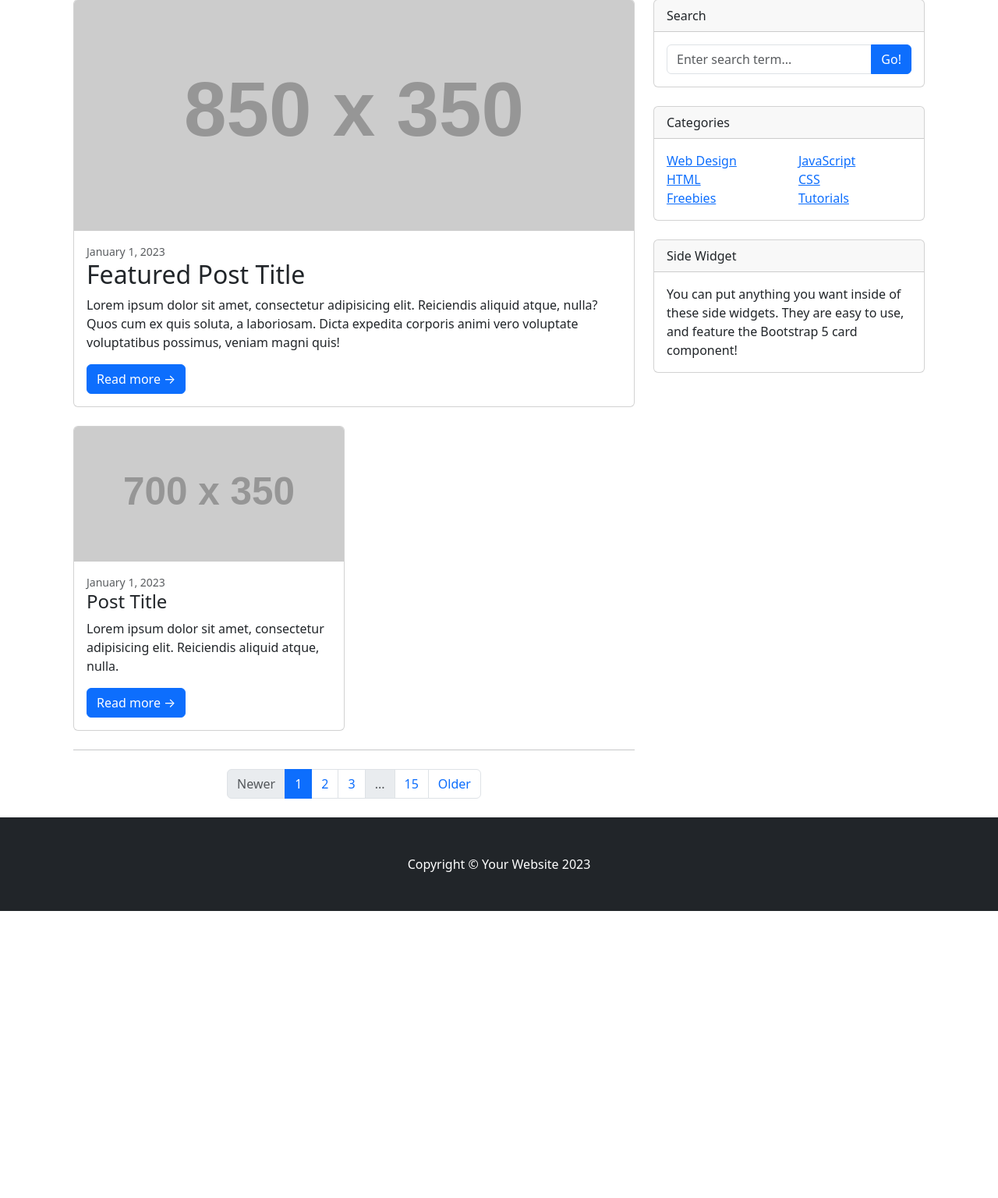
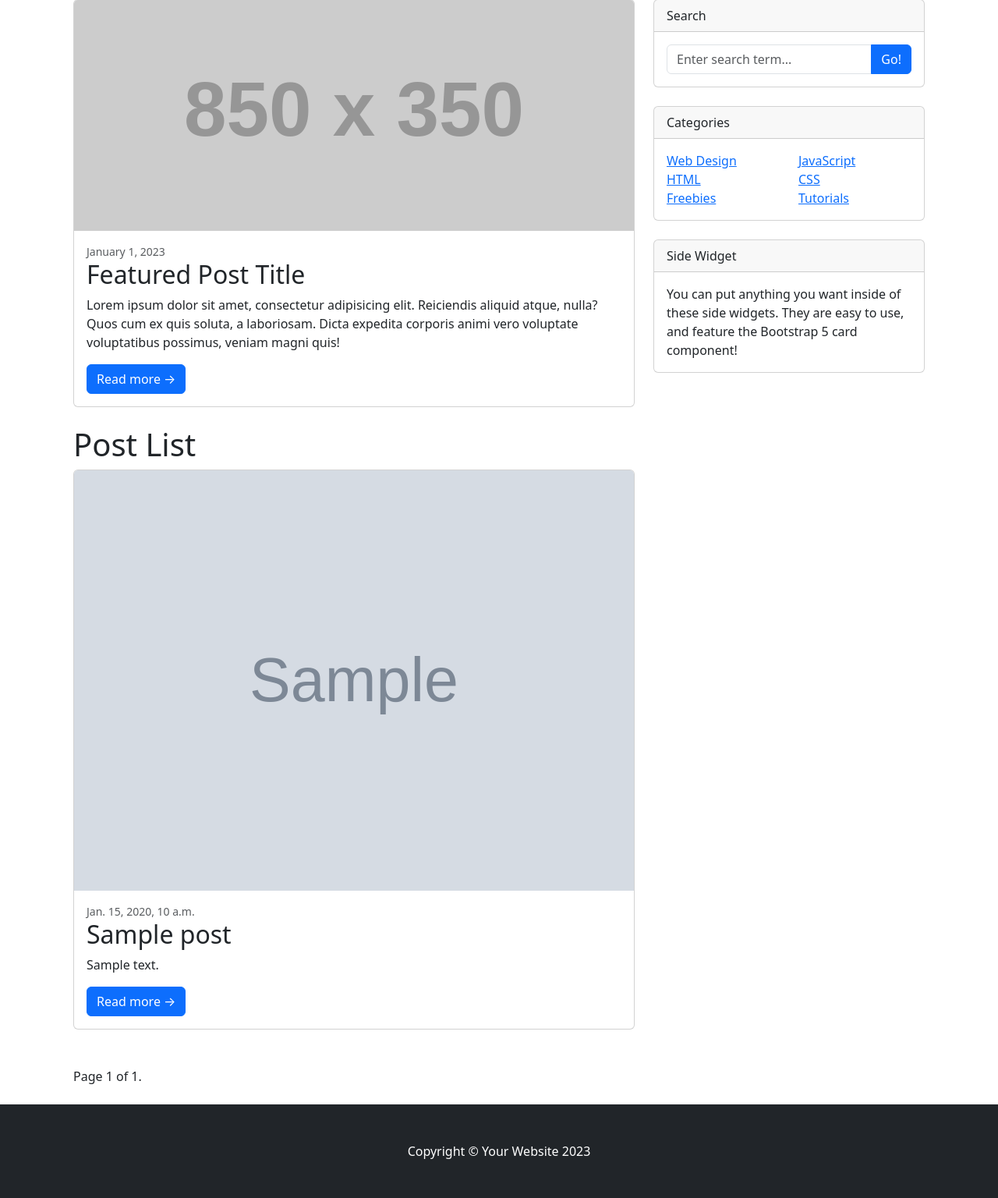
Before and after one commit to NareshNK5/Blog, a Django app: template Blog/app/templates/layout/home.html in a window 1280 px wide. Shown: the part 806-2342 px from the top of the page at 78% size. Before the commit the page ends 1974 px from the top, so only its background shows below. Run offline with Django 5.2, Linux system fonts and the light colour scheme; the template is opened without the code that fills it: most values are stand-ins (such as "Sample title", 1, 10 or a date in 2020); grey boxes marked "Sample" are stand-in pictures; grey boxes labelled with a size stand in for pictures from a placeholder-image service; data that the repository does not hold is empty; some libraries are stand-ins or nearby versions.

Commit message:
30/06/24 5pm

```diff
--- a/Blog/app/custome_views/user.py
+++ b/Blog/app/custome_views/user.py
@@ -1,4 +1,4 @@
-from django.shortcuts import render
+from django.shortcuts import render,get_object_or_404
 from django.http import HttpResponseRedirect,JsonResponse
 from app.models import *
 from rest_framework.decorators import api_view, permission_classes
@@ -26,18 +26,32 @@ def userBlog(request):
         return render(request,'user/userBlog.html',{"post":post,'user':un,'uid':uid})
 
 @api_view(["POST"])
-def userBlogPost(request):
+def userBlogPost(request,id):
     if request.session.has_key("user"):
         un = request.session['user']
         name = Tbluser.objects.get(username=un)
+        print(id)
         if request.method=="POST":
-            serializeData={}
-            serializeData["author"] = name
-            serializeData = Tblpostserializer(data = request.data)
-            if serializeData.is_valid():
-                serializeData.save()
-                return Response(serializeData.data,status=status.HTTP_200_OK)
-            return Response(serializeData.error,status=status.HTTP_400_BAD_REQUEST)
+            if id==0:
+                serializeData={}
+                serializeData["author"] = name
+                serializeData = Tblpostserializer(data = request.data)
+                if serializeData.is_valid():
+                    serializeData.save()
+                    return Response(serializeData.data,status=status.HTTP_200_OK)
+                return Response(serializeData.errors,status=status.HTTP_400_BAD_REQUEST)
+            else:
+                print("blog edit")
+                # serializeData={}
+                # serializeData["author"] = name
+                obj=get_object_or_404(Tblpost,id=id)
+                serializeData = Tblpostserializer(obj,data = request.data)
+                if serializeData.is_valid():
+                    print("valid")
+                    serializeData.save()
+                    return Response(serializeData.data,status=status.HTTP_200_OK)
+                print("Invalid")
+                return Response(serializeData.errors,status=status.HTTP_400_BAD_REQUEST)
     else:
         return HttpResponseRedirect('/api/loginPage/')
 
@@ -49,3 +63,19 @@ def userBlogView(request):
         serializer=Tblpostserializer(post,many=True)
         # print(educate)
         return Response(serializer.data)
+
+def blogPostImage(request):
+    if request.method == "POST":
+        id = request.POST["post"]
+        file = request.FILES["images"]
+        obj = Tblpost.objects.get(id=id)
+        obj.images=file
+        obj.save()
+        return HttpResponseRedirect('/api/userBlog/')
+
+@api_view(['GET'])
+def blogEdit(request,id):
+    print('blog edit')
+    edu_list = get_object_or_404(Tblpost,id=id)
+    serialize = Tblpostserializer(edu_list,many=False)
+    return Response(serialize.data)
--- a/Blog/app/static/js/blog.js
+++ b/Blog/app/static/js/blog.js
@@ -11,9 +11,9 @@ $(document).ready(function(){
                 '<td hidden="true">'+item.auther+'</td>'+
                 '<td>'+item.title+'</td>'+
                 '<td>'+item.content+'</td>'+
-                // '<td>'+item.images+'</td>'+
+                '<td><img class="w-75" src='+item.images+' alt="" /></td>'+
                 '<td>'+item.publication_date+'</td>'+
-                '<td><a href="/api/blogEdit/'+item.id+'/ "class="btn btn-primary update" id='+item.id+' data-toggle="modal" data-target="#educationadd" >Edit</a> <a href="edu_edit/'+item.id+'/ "class="btn btn-danger delete" data-toggle="modal" id='+item.id+' data-target="#deleteeducation">Delete</a></td>'+
+                '<td><a href="/api/blogEdit/'+item.id+'/ "class="btn btn-primary update" id='+item.id+' data-toggle="modal" data-target="#blogadd" >Edit</a> <a href="edu_edit/'+item.id+'/ "class="btn btn-danger delete" data-toggle="modal" id='+item.id+' data-target="#deleteblog">Delete</a></td>'+
                 '</tr>';
             });
             $('#blogview').html(html);
@@ -22,8 +22,11 @@ $(document).ready(function(){
     // blog view end
     $('#blog').on('submit',function(e){
         serializeData = $('#blog :input').serializeArray();
+        let id = $("#Myid").attr("value");
+        console.log(id);
         console.log(serializeData);
-        myurl="/api/userBlogPost/";
+        myurl="/api/userBlogPost/"+id+"/";
+        console.log(myurl);
         $.ajax({
             data : serializeData,
             url : myurl,
@@ -31,10 +34,77 @@ $(document).ready(function(){
             dataType : 'json',
             success:function(data){
                 alert(data);
+                location.reload();
             },
             error:function(data){
                 alert(data);
+                location.reload();
+
             }
         });
     });
+
+    // blog view end
+    $("#blogview").on('click','.update',function(e){
+        e.preventDefault();
+        var id=$(this).attr('id');
+        console.log("id",id);
+        $("input[id=Myid]").val(id);
+        var myurl=$(this).attr('href');
+        console.log("url",myurl);
+
+        $("#title").change(function(){
+            $('input[name=title]').val($(this).val())
+        })
+
+        $("#content").change(function(){
+            $('textarea[name=content]').val($(this).val())
+        })
+        $.ajax({
+            method : 'GET',
+            url : myurl,
+            dataType : "json",
+            success:function(data){
+                $('input[name=id]').val(data.id);
+                $('input[name=title]').val(data.title);
+                $('textarea[name=content]').val(data.content);
+            }
+        })
+    })
+// blog view end
+
+// blog get delete start
+$('#blogview').on('click','.delete',function(e){
+    e.preventDefault();
+    var myurl = $(this).attr('href');
+    console.log(myurl);
+    $.ajax({
+        url : myurl,
+        method : 'GET',
+        async : true,
+        success:function(data){
+            $('input[id=Myid]').val(data.id);
+            $('input[name=course]').val(data.course);
+
+        }
+    })
+})
+// blog get delete end
+
+// deleteblog start
+$('#deleteblog').on('click','.delete',function(){
+    id  = $("#Myid").attr('value');
+    console.log(id);
+    myurl = 'edu_delete/'+id+'/';
+    console.log(myurl);
+    $.ajax({
+        url : myurl,
+        method:'DELETE',
+        success:function(data){
+            alert("Deleted");
+            location.reload();
+        }
+    })
+})
+//deleteblog end
 });
--- a/Blog/app/templates/layout/home.html
+++ b/Blog/app/templates/layout/home.html
@@ -26,33 +26,40 @@
                         </div>
                     </div>
                     <!-- Nested row for non-featured blog posts-->
-                    <div class="row">
-                        <div class="col-lg-6">
-                            <!-- Blog post-->
-                            <div class="card mb-4">
-                                <a href="#!"><img class="card-img-top" src="https://dummyimage.com/700x350/dee2e6/6c757d.jpg" alt="..." /></a>
-                                <div class="card-body">
-                                    <div class="small text-muted">January 1, 2023</div>
-                                    <h2 class="card-title h4">Post Title</h2>
-                                    <p class="card-text">Lorem ipsum dolor sit amet, consectetur adipisicing elit. Reiciendis aliquid atque, nulla.</p>
-                                    <a class="btn btn-primary" href="#!">Read more →</a>
-                                </div>
-                            </div>
+                    <h1>Post List</h1>
+                    {% for post in page_obj %}
+                    <div class="card mb-4">
+                        <a href="#!"><img class="card-img-top" src="{{ post.images }}" alt="..." /></a>
+                        <div class="card-body">
+                            <div class="small text-muted">{{ post.publication_date }}</div>
+                            <h2 class="card-title">{{ post.title }}</h2>
+                            <p class="card-text">{{ post.content }}</p>
+                            <a class="btn btn-primary" href="#!">Read more →</a>
                         </div>
                     </div>
+                    {% endfor %}
+
+
                     <!-- Pagination-->
-                    <nav aria-label="Pagination">
-                        <hr class="my-0" />
-                        <ul class="pagination justify-content-center my-4">
-                            <li class="page-item disabled"><a class="page-link" href="#" tabindex="-1" aria-disabled="true">Newer</a></li>
-                            <li class="page-item active" aria-current="page"><a class="page-link" href="#!">1</a></li>
-                            <li class="page-item"><a class="page-link" href="#!">2</a></li>
-                            <li class="page-item"><a class="page-link" href="#!">3</a></li>
-                            <li class="page-item disabled"><a class="page-link" href="#!">...</a></li>
-                            <li class="page-item"><a class="page-link" href="#!">15</a></li>
-                            <li class="page-item"><a class="page-link" href="#!">Older</a></li>
-                        </ul>
-                    </nav>
+                    <div class="pagination">
+                        <span class="step-links">
+                            <ul class="pagination justify-content-center my-4">
+                                {% if page_obj.has_previous %}
+                                    <a href="?page=1"  class="page-item btn btn-primary">&laquo; first</a>
+                                    <a href="?page={{ page_obj.previous_page_number }}"  class="page-item btn btn-primary">previous</a>
+                                {% endif %}
+
+                                <span class="current">
+                                    Page {{ page_obj.number }} of {{ page_obj.paginator.num_pages }}.
+                                </span>
+
+                                {% if page_obj.has_next %}
+                                    <a href="?page={{ page_obj.next_page_number }}" class="page-item btn btn-primary">next</a>
+                                    <a href="?page={{ page_obj.paginator.num_pages }}"  class="page-item btn btn-primary">last &raquo;</a>
+                                {% endif %}
+                            </ul>
+                        </span>
+                    </div>
                 </div>
                 <!-- Side widgets-->
                 <div class="col-lg-4">
--- a/Blog/app/urls.py
+++ b/Blog/app/urls.py
@@ -14,6 +14,8 @@ urlpatterns = [
 
     path('userBlog/',user.userBlog,name="userBlog"),
     path('userBlogView/',user.userBlogView,name="userBlogView"),
-    path('userBlogPost/',user.userBlogPost,name="userBlogPost"),
+    path('userBlogPost/<int:id>/',user.userBlogPost,name="userBlogPost"),
+    path('blogPostImage/',user.blogPostImage,name="blogPostImage"),
+    path('blogEdit/<int:id>/',user.blogEdit,name="blogEdit"),
 
 ]
```
Also changed, not shown: Blog/app/custome_views/common.py (+7 -5 lines), Blog/app/templates/user/userBlog.html (+21 -24 lines), Blog/media/images/891186.webp (added).
